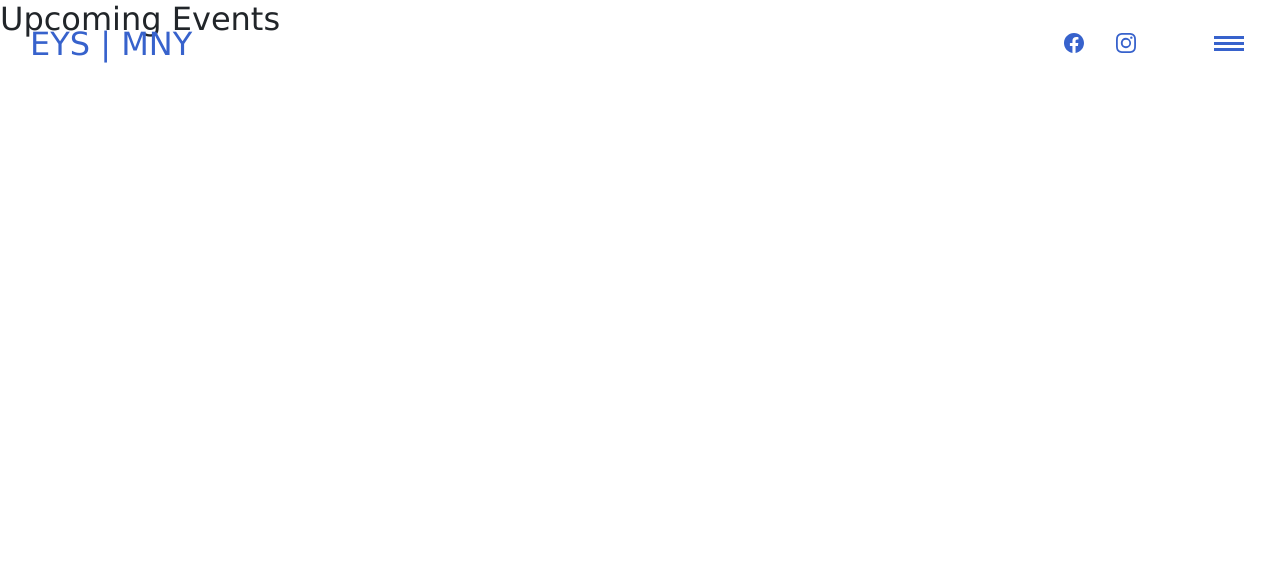
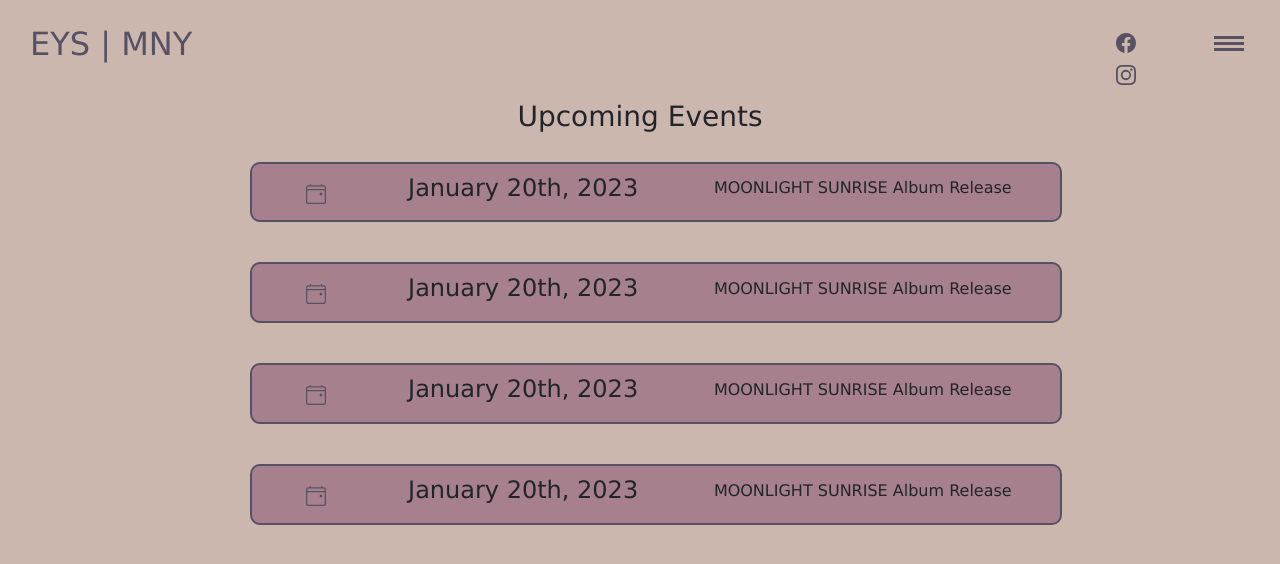
Before and after one commit to SThevenot/EYS-site, a React (Create React App) app in the folder client/: page /upcoming-events in a window 1280 px wide. Shown: the top 564 px of the page. Built offline with nearby package versions, Linux system fonts and the light colour scheme.

Commit message:
created upcoming events with styling

```diff
--- a/client/src/pages/UpcomingEvents.js
+++ b/client/src/pages/UpcomingEvents.js
@@ -2,11 +2,76 @@
 
 import React from "react";
 import "../styles/UpcomingEvents.css";
+import { BsCalendar4Event } from "react-icons/bs";
 
 function UpcomingEvents() {
   return (
     <div id="upcomingEventsSection">
-      <h2>Upcoming Events</h2>
+      <div id="listDiv">
+        <h3>Upcoming Events</h3>
+        <ul>
+          <li id="eventsListItem">
+            <div>
+              <button>
+                <a
+                  href="https://calendar.google.com/calendar/event?action=TEMPLATE&tmeid=NG4ydm9oZ2RnMzlicHJrb3J0bDQ0aG41NWogc2t0bWgwMDdAbQ&tmsrc=sktmh007%40gmail.com"
+                  target="_blank"
+                  rel="noreferrer"
+                >
+                  <BsCalendar4Event />
+                </a>
+              </button>
+              <h4>January 20th, 2023</h4>
+              <h6>MOONLIGHT SUNRISE Album Release</h6>
+            </div>
+          </li>
+          <li id="eventsListItem">
+            <div>
+              <button>
+                <a
+                  href="https://calendar.google.com/calendar/event?action=TEMPLATE&tmeid=NG4ydm9oZ2RnMzlicHJrb3J0bDQ0aG41NWogc2t0bWgwMDdAbQ&tmsrc=sktmh007%40gmail.com"
+                  target="_blank"
+                  rel="noreferrer"
+                >
+                  <BsCalendar4Event />
+                </a>
+              </button>
+              <h4>January 20th, 2023</h4>
+              <h6>MOONLIGHT SUNRISE Album Release</h6>
+            </div>
+          </li>
+          <li id="eventsListItem">
+            <div>
+              <button>
+                <a
+                  href="https://calendar.google.com/calendar/event?action=TEMPLATE&tmeid=NG4ydm9oZ2RnMzlicHJrb3J0bDQ0aG41NWogc2t0bWgwMDdAbQ&tmsrc=sktmh007%40gmail.com"
+                  target="_blank"
+                  rel="noreferrer"
+                >
+                  <BsCalendar4Event />
+                </a>
+              </button>
+              <h4>January 20th, 2023</h4>
+              <h6>MOONLIGHT SUNRISE Album Release</h6>
+            </div>
+          </li>
+          <li id="eventsListItem">
+            <div>
+              <button>
+                <a
+                  href="https://calendar.google.com/calendar/event?action=TEMPLATE&tmeid=NG4ydm9oZ2RnMzlicHJrb3J0bDQ0aG41NWogc2t0bWgwMDdAbQ&tmsrc=sktmh007%40gmail.com"
+                  target="_blank"
+                  rel="noreferrer"
+                >
+                  <BsCalendar4Event />
+                </a>
+              </button>
+              <h4>January 20th, 2023</h4>
+              <h6>MOONLIGHT SUNRISE Album Release</h6>
+            </div>
+          </li>
+        </ul>
+      </div>
     </div>
   );
 }
--- a/client/src/styles/HomePage.css
+++ b/client/src/styles/HomePage.css
@@ -10,8 +10,12 @@
 
 #title {
   padding-left: 30px;
-  color: var(--darkBlue);
+  color: var(--darkPurple);
   text-decoration: none !important;
+}
+
+#title:hover {
+  color: var(--dustyPink);
 }
 
 #navHeaderDiv {
@@ -33,7 +37,7 @@
 
 #navListItem a {
   text-decoration: none;
-  color: var(--darkBlue) !important;
+  color: var(--darkPurple) !important;
 }
 
 #navListItem button {
@@ -45,13 +49,13 @@
 }
 
 #navListItem a:hover {
-  color: var(--pink) !important;
+  color: var(--dustyBeige) !important;
 }
 
 #homePageSection {
   height: 100% !important;
   width: 100% !important;
-  background-color: var(--pink);
+  background-color: var(--dustyBeige);
 }
 
 #carouselDiv {
@@ -82,7 +86,7 @@
 #missionStatementDiv {
   text-align: center;
   margin: 40px 50px;
-  background-color: var(--lightBlue);
+  background-color: var(--dustyPink);
   padding: 30px;
   border-radius: 10px;
 }
@@ -104,9 +108,9 @@
   width: 90%;
   margin: 30px;
   border-radius: 20px;
-  border: 2px solid var(--brightBlue);
+  border: 2px solid var(--lightPurple);
 }
 
 #groupPhotosDiv div img:hover {
-  box-shadow: 2px 2px 5px var(--brightBlue);
+  box-shadow: 2px 2px 5px var(--lightPurple);
 }
--- a/client/src/styles/Members.css
+++ b/client/src/styles/Members.css
@@ -6,7 +6,7 @@
   align-items: center;
   justify-content: center;
   flex-direction: column;
-  background-color: var(--lightBlue);
+  background-color: var(--dustyPink);
 }
 
 h1 {
@@ -44,11 +44,11 @@ h1 {
 
 #membersInfoDiv img {
   border-radius: 10px;
-  border: 2px var(--darkBlue) solid;
+  border: 2px var(--darkPurple) solid;
 }
 
 #membersInfoDiv img:hover {
-  box-shadow: 2px 2px 5px var(--brightBlue);
+  box-shadow: 2px 2px 5px var(--lightPurple);
 }
 
 #memberInfoTextDiv {
--- a/client/src/styles/Universal.css
+++ b/client/src/styles/Universal.css
@@ -1,13 +1,11 @@
 /** @format */
 
 :root {
-  --darkBlue: #3762cc;
-  --mediumBlue: #4671c6;
-  --brightBlue: #a4c9ff;
-  --lightBlue: #e0ebfc;
-  --pink: #f9a7a7;
-  --teal: #6bdddd;
-  --yelow: #ffea92;
+  --darkPurple: #565264;
+  --lightPurple: #706677;
+  --dustyPink: #A6808C;
+  --dustyBeige: #CCB7AE;
+  --beige: #D6CFCB;
 }
 
 * {
@@ -26,12 +24,12 @@
 
 /* Color/shape of burger icon bars */
 .bm-burger-bars {
-  background: var(--darkBlue);
+  background: var(--darkPurple);
 }
 
 /* Color/shape of burger icon bars on hover*/
 .bm-burger-bars-hover {
-  background: var(--yelow);
+  background: var(--beige);
 }
 
 /* Position and sizing of clickable cross button */
@@ -42,7 +40,7 @@
 
 /* Color/shape of close button cross */
 .bm-cross {
-  background: black;
+  background: var(--dustyBeige);
 }
 
 /*
@@ -57,7 +55,7 @@ Note: Beware of modifying this element as it can break the animations - you shou
 
 /* General sidebar styles */
 .bm-menu {
-  background: var(--brightBlue);
+  background: var(--lightPurple);
   padding: 2.5em 1.5em 0;
   font-size: 1.15em;
 }
@@ -77,7 +75,7 @@ Note: Beware of modifying this element as it can break the animations - you shou
 .bm-item {
   display: inline-block;
   list-style: none !important;
-  color: var(--darkBlue);
+  color: var(--darkPurple);
 }
 
 /* Styling of overlay */
@@ -87,8 +85,9 @@ Note: Beware of modifying this element as it can break the animations - you shou
 
 .links {
   text-decoration: none !important;
+  color: var(--beige);
 }
 
 .links:hover{
-  color: var(--lightBlue);
+  color: var(--dustyPink);
 }
--- a/client/src/styles/UpcomingEvents.css
+++ b/client/src/styles/UpcomingEvents.css
@@ -0,0 +1,54 @@
+/** @format */
+
+#upcomingEventsSection {
+  display: flex;
+  flex-direction: column;
+  align-items: center;
+  padding: 100px;
+  background-color: var(--dustyBeige);
+  height: 950px;
+}
+
+#listDiv {
+    display: flex;
+    flex-direction: column;
+    align-items: center;
+}
+
+ul {
+    display: flex;
+    flex-direction: column;
+    align-items: center;
+}
+
+#eventsListItem {
+    margin: 20px;
+    list-style: none;
+    width: 130%;
+
+}
+
+#eventsListItem div {
+    display: flex !important;
+    flex-direction: row;
+    justify-content: space-around;
+    align-items: center;
+    border: var(--darkPurple) 2px solid;
+    padding: 10px;
+    border-radius: 10px;
+    background-color: var(--dustyPink);
+}
+
+#eventsListItem button {
+    background-color: transparent;
+    border: none;
+    font-size: 20px;
+}
+
+#eventsListItem a {
+    color: var(--darkPurple) !important;
+}
+
+#eventsListItem a:hover {
+    color: var(--dustyBeige) !important;
+}
```
